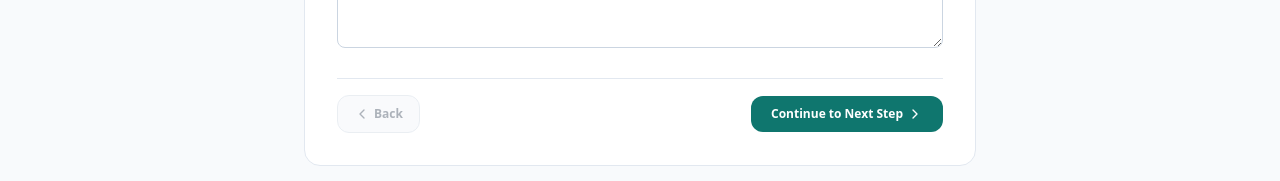
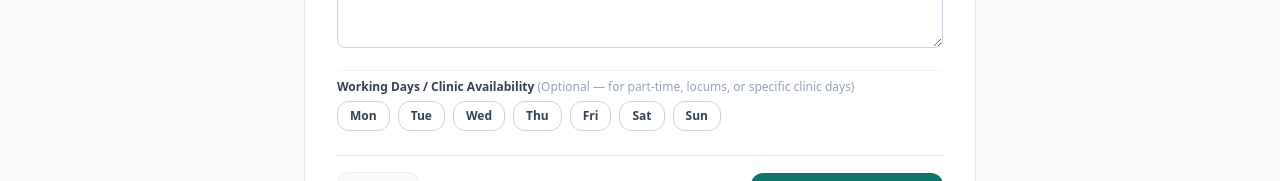
Before and after one commit to kklchv-wq/optomdirectory, a Next.js app: page /submit in a window 1280 px wide. Shown: the part 765-946 px from the top of the page. Built offline with nearby package versions, Linux system fonts and the light colour scheme; no server answers; the database is empty.

Commit message:
Add optional working days selection to profile creation/editing and public display

```diff
--- a/src/app/api/edit/[token]/route.ts
+++ b/src/app/api/edit/[token]/route.ts
@@ -134,6 +134,7 @@ export async function PUT(
         email: data.email,
         website: data.website || null,
         description: data.description || null,
+        workingDays: data.workingDays && data.workingDays.length > 0 ? JSON.stringify(data.workingDays) : null,
         status: newStatus,
         updatedAt: new Date(),
       })
--- a/src/app/api/listings/route.ts
+++ b/src/app/api/listings/route.ts
@@ -110,8 +110,15 @@ export async function GET(request: NextRequest) {
 
         const practiceSpecialities = listingSpecialitiesMap.get(listing.id) || [];
 
+        const workingDaysParsed: string[] = listing.workingDays
+          ? (typeof listing.workingDays === 'string'
+              ? JSON.parse(listing.workingDays || '[]')
+              : listing.workingDays)
+          : [];
+
         return {
           ...listing,
+          workingDays: workingDaysParsed,
           specialities: practiceSpecialities,
           distanceMiles: Math.round(distanceMiles * 10) / 10, // Round to 1 decimal place
         };
--- a/src/app/api/submit/route.ts
+++ b/src/app/api/submit/route.ts
@@ -69,6 +69,7 @@ export async function POST(request: NextRequest) {
         email: data.email,
         website: data.website || null,
         description: data.description || null,
+        workingDays: data.workingDays && data.workingDays.length > 0 ? JSON.stringify(data.workingDays) : null,
         subscribeUpdates: data.subscribeUpdates ?? true,
         status: 'pending',
         editToken,
--- a/src/app/edit/[token]/page.tsx
+++ b/src/app/edit/[token]/page.tsx
@@ -56,6 +56,11 @@ async function getListingByEditToken(token: string) {
     email: practice.email,
     website: practice.website || '',
     description: practice.description || '',
+    workingDays: practice.workingDays
+      ? (typeof practice.workingDays === 'string'
+          ? (JSON.parse(practice.workingDays || '[]') as string[])
+          : (practice.workingDays as string[]))
+      : [],
     specialityIds,
     specialityOfferedBy,
     specialityReferralType,
--- a/src/app/optometrist/[slug]/page.tsx
+++ b/src/app/optometrist/[slug]/page.tsx
@@ -56,8 +56,15 @@ async function getListingData(slug: string) {
     )
     .where(eq(listingSpecialities.listingId, practice.id));
 
+  const workingDaysParsed: string[] = practice.workingDays
+    ? (typeof practice.workingDays === 'string'
+        ? JSON.parse(practice.workingDays || '[]')
+        : practice.workingDays)
+    : [];
+
   return {
     ...practice,
+    workingDays: workingDaysParsed,
     specialities: practiceSpecialities,
   };
 }
@@ -118,6 +125,12 @@ export default async function ListingDetailPage({ params }: PageProps) {
     },
     medicalSpecialty: practice.specialities.map((s) => s.name),
   };
+
+  const workingDaysList: string[] = practice.workingDays
+    ? (typeof practice.workingDays === 'string'
+        ? (JSON.parse(practice.workingDays || '[]') as string[])
+        : (practice.workingDays as string[]))
+    : [];
 
   return (
     <div className="min-h-screen flex flex-col bg-slate-50">
@@ -195,6 +208,21 @@ export default async function ListingDetailPage({ params }: PageProps) {
                     </span>
                   </span>
                 </div>
+
+                {/* Working Days Pill Badges */}
+                {workingDaysList.length > 0 && (
+                  <div className="pt-2 flex flex-wrap items-center gap-1.5 text-xs text-teal-100">
+                    <span className="font-bold text-white text-xs mr-1">🗓️ Working Days:</span>
+                    {workingDaysList.map((day) => (
+                      <span
+                        key={day}
+                        className="px-2.5 py-0.5 rounded-md bg-teal-700/80 border border-teal-500/60 text-white text-[11px] font-extrabold"
+                      >
+                        {day}
+                      </span>
+                    ))}
+                  </div>
+                )}
               </div>
 
               <a
--- a/src/components/Forms/FormStep1Details.tsx
+++ b/src/components/Forms/FormStep1Details.tsx
@@ -13,6 +13,17 @@ export default function FormStep1Details({
   updateFields,
   errors,
 }: Step1Props) {
+  const DAYS = ['Mon', 'Tue', 'Wed', 'Thu', 'Fri', 'Sat', 'Sun'];
+
+  const toggleWorkingDay = (day: string) => {
+    const currentDays = formData.workingDays || [];
+    if (currentDays.includes(day)) {
+      updateFields({ workingDays: currentDays.filter((d) => d !== day) });
+    } else {
+      updateFields({ workingDays: [...currentDays, day] });
+    }
+  };
+
   return (
     <div className="space-y-4">
       <h2 className="text-base font-bold text-slate-900 border-b border-slate-200 pb-2">
@@ -168,6 +179,32 @@ export default function FormStep1Details({
           <p className="mt-1 text-xs text-red-600">{errors.description}</p>
         )}
       </div>
+
+      {/* Optional Working Days Selection */}
+      <div className="pt-2 border-t border-slate-100 space-y-1.5">
+        <label className="block text-xs font-semibold text-slate-700">
+          Working Days / Clinic Availability <span className="text-slate-400 font-normal">(Optional — for part-time, locums, or specific clinic days)</span>
+        </label>
+        <div className="flex flex-wrap gap-2">
+          {DAYS.map((day) => {
+            const isSelected = (formData.workingDays || []).includes(day);
+            return (
+              <button
+                type="button"
+                key={day}
+                onClick={() => toggleWorkingDay(day)}
+                className={`px-3 py-1.5 rounded-xl text-xs font-bold transition-all cursor-pointer border select-none ${
+                  isSelected
+                    ? 'bg-teal-700 text-white border-teal-700 shadow-2xs'
+                    : 'bg-white text-slate-700 border-slate-300 hover:bg-slate-50'
+                }`}
+              >
+                {isSelected ? '✓ ' : ''}{day}
+              </button>
+            );
+          })}
+        </div>
+      </div>
     </div>
   );
 }
--- a/src/components/Forms/FormStep4Review.tsx
+++ b/src/components/Forms/FormStep4Review.tsx
@@ -95,6 +95,15 @@ export default function FormStep4Review({ formData, updateFields }: Step4Props)
                 <Globe className="w-4 h-4 text-teal-600 shrink-0" />
                 <span>
                   <strong>Website:</strong> {formData.website}
+                </span>
+              </div>
+            )}
+
+            {formData.workingDays && formData.workingDays.length > 0 && (
+              <div className="flex items-center gap-2 text-slate-700">
+                <span className="text-teal-600 font-bold">🗓️</span>
+                <span>
+                  <strong>Working Days:</strong> {formData.workingDays.join(', ')}
                 </span>
               </div>
             )}
--- a/src/db/index.ts
+++ b/src/db/index.ts
@@ -140,6 +140,9 @@ async function initDatabaseTables() {
     try {
       await client.execute(`ALTER TABLE listings ADD COLUMN subscribe_updates INTEGER NOT NULL DEFAULT 1;`);
     } catch {}
+    try {
+      await client.execute(`ALTER TABLE listings ADD COLUMN working_days TEXT;`);
+    } catch {}
 
     // Auto-seed initial specialities if missing
     for (const item of INITIAL_SPECIALITIES) {
--- a/src/db/schema.ts
+++ b/src/db/schema.ts
@@ -53,6 +53,7 @@ export const listings = sqliteTable('listings', {
   email: text('email').notNull(),
   website: text('website'),
   description: text('description'), // Verified <= 600 chars via Zod
+  workingDays: text('working_days'), // JSON string array of active days e.g. ["Mon","Wed","Fri"]
   subscribeUpdates: integer('subscribe_updates', { mode: 'boolean' })
     .notNull()
     .default(true),
--- a/src/schemas/listing.ts
+++ b/src/schemas/listing.ts
@@ -68,6 +68,7 @@ export const listingFormSchema = z.object({
   specialityReferralType: z
     .record(z.string(), z.enum(['referral_required', 'self_referral']))
     .optional(),
+  workingDays: z.array(z.string()).optional(),
   subscribeUpdates: z.boolean().default(true).optional(),
 });
 
--- a/src/types/index.ts
+++ b/src/types/index.ts
@@ -26,6 +26,7 @@ export interface PracticeListing {
   email: string;
   website: string | null;
   description: string | null;
+  workingDays?: string[] | null;
   status: 'pending' | 'approved' | 'rejected';
   rejectionReason?: string | null;
   editToken?: string;
```
